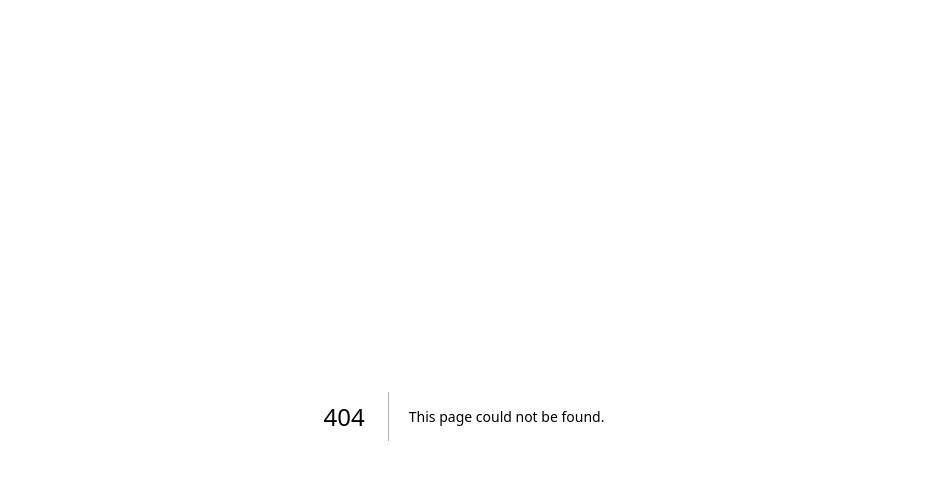
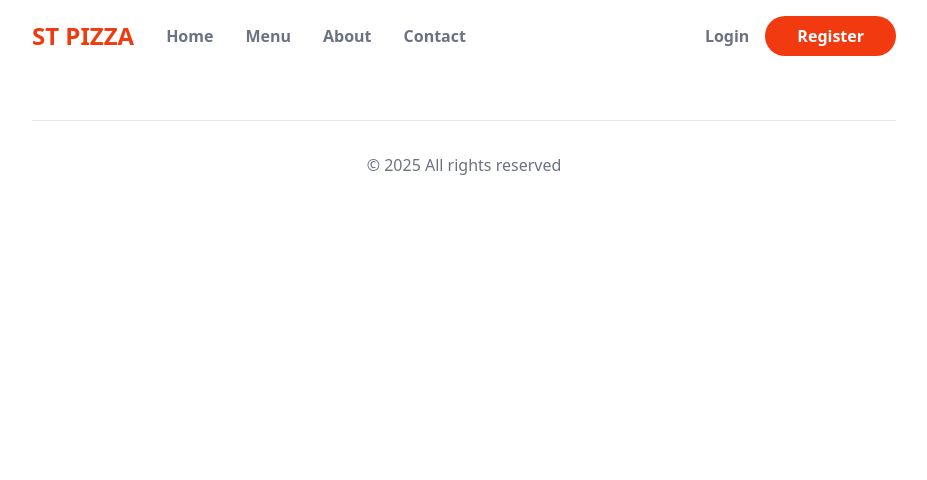
Before and after one commit to VladlenFolk/pizza_next, a Next.js app: page /register in a window 1280 px wide. Before the commit this address had no page. Shown: the top 480 px of the page, without its empty margins (176-1103 px from the left). Built offline with nearby package versions, Linux system fonts and the light colour scheme.

Commit message:
feat: creted register page replaced foter and header to layout

```diff
--- a/src/app/components/layout/Header.js
+++ b/src/app/components/layout/Header.js
@@ -12,7 +12,7 @@ export default function Header() {
         <Link href={""}>About</Link>
         <Link href={""}>Contact</Link>
       </nav>
-      <nav className="flex items-center gap-8 text-gray-500 font-semibold">
+      <nav className="flex items-center gap-4 text-gray-500 font-semibold">
       <Link href={"/login"}>Login</Link>
         <Link
           href={"/register"}
--- a/src/app/layout.js
+++ b/src/app/layout.js
@@ -1,6 +1,7 @@
 import localFont from "next/font/local";
 import "./globals.css";
 import { Roboto } from "next/font/google";
+import Header from "./components/layout/Header";
 
 const geistSans = localFont({
   src: "./fonts/GeistVF.woff",
@@ -26,7 +27,13 @@ export default function RootLayout({ children }) {
       <body
         className={`${roboto} ${geistSans.variable} ${geistMono.variable} antialiased`}
       >
-        <main className="max-w-4xl mx-auto p-4">{children}</main>
+        <main className="max-w-4xl mx-auto p-4">
+          <Header />
+          {children}
+          <footer className="border-t p-8 text-center text-gray-500 mt-16">
+            &copy; 2025 All rights reserved
+          </footer>
+        </main>
       </body>
     </html>
   );
--- a/src/app/page.js
+++ b/src/app/page.js
@@ -6,7 +6,7 @@ import SectionHeaders from "./components/layout/SectionHeaders";
 export default function Home() {
   return (
     <>
-      <Header />
+
       <Hero />
       <HomeMenu />
       <section className="text-center my-16">
@@ -42,9 +42,7 @@ export default function Home() {
           +46 738 123 123
         </a>
       </section>
-      <footer className="border-t p-8 text-center text-gray-500 mt-16">
-    &copy; 2025 All rights reserved
-      </footer>
+
     </>
   );
 }
--- /dev/null
+++ b/src/app/register/page.js
@@ -0,0 +1,7 @@
+export default function RegisterPage() {
+  return (
+    <section>
+      <h1></h1>
+    </section>
+  );
+}
```
Also changed, not shown: package.json (+7 -4 lines), tsconfig.json (added, +34 -0 lines), 1 other file (tests, documents, lock files or other folders).
